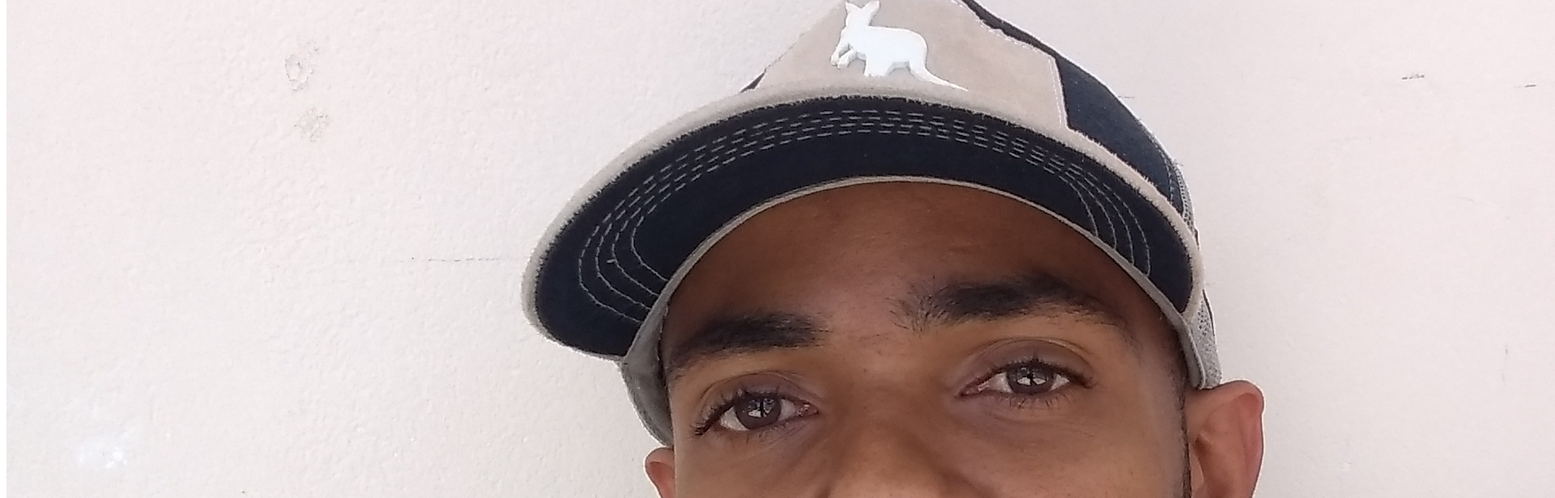
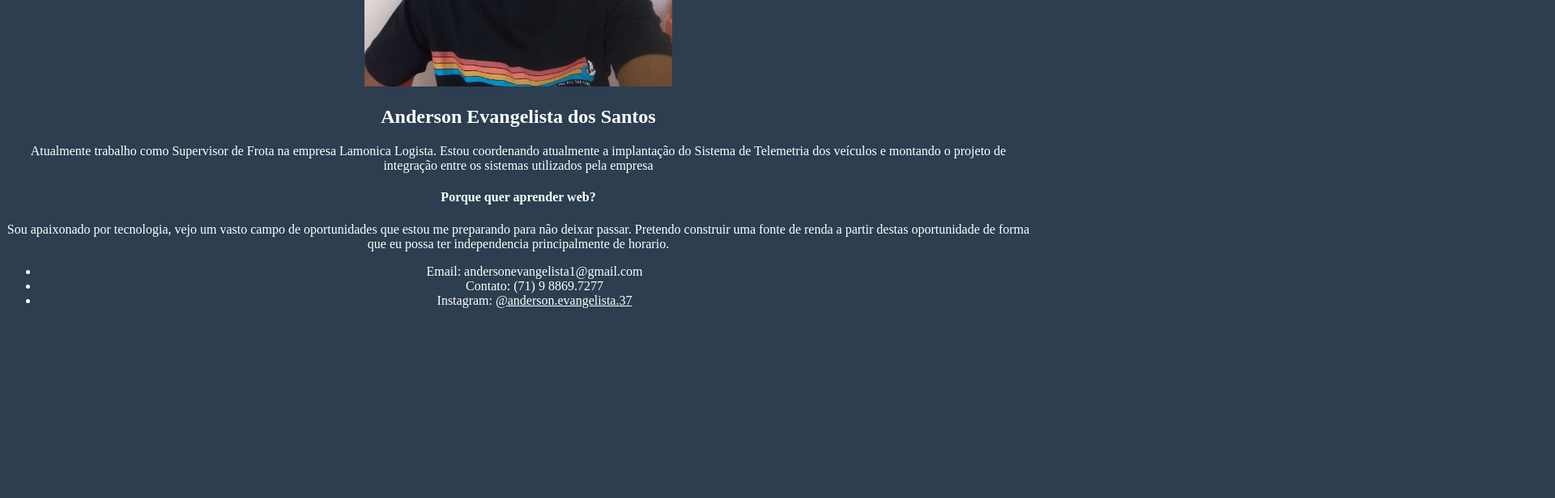
Before and after one commit to andersonevangelista/meu-perfil, a plain HTML site: page index.html in a window 1280 px wide. Shown: the part 280-896 px from the top of the page at 81% size, 1920 px wide, since content can reach past the window. After the commit the page ends 800 px from the top, so only its background shows below. Drawn offline with Linux system fonts and the light colour scheme.

Commit message:
Criando CSS da página

```diff
--- /dev/null
+++ b/css/style.css
@@ -0,0 +1,15 @@
+/* Criação da classe center com a instrução de alinhamento no centro */
+.center{
+    text-align: center;
+}
+
+.size-img{
+    width: 30%;
+}
+
+.bg{
+    background-color: #2c3e50;
+}
+.txt-color{
+    color: white;
+}
--- a/index.html
+++ b/index.html
@@ -6,22 +6,25 @@
         <meta name="viewport" content="width=device-width, initial-scale=1.0">
         <meta http-equiv="X-UA-Compatible" content="ie-edge">
         <title>Anderson Santos</title>
+        <link rel="stylesheet" href="css/style.css"
 
     </head>
     <!-- No body colocaremos tudo que o browser irá renderizar ou seja, motrar para o usuário. -->
-    <body>
-        <img src="images/me.jpg" alt="Foto de perfil Anderson"
+    <body class="center bg
+    ">
+        <img class="size-img" src="images/me.jpg" alt="Foto de perfil Anderson">
         <!-- Tags para título: h1, h2, h3, h4, h5, h6 -->
-        <h2>Anderson Evangelista dos Santos</h2>
-        <p>Atualmente trabalho como Supervisor de Frota na empresa Lamonica Logista. Estou coordenando atualmente a implantação do Sistema
+        <h2 class="txt-color">Anderson Evangelista dos Santos</h2>
+        <p class="txt-color">Atualmente trabalho como Supervisor de Frota na empresa Lamonica Logista. Estou coordenando atualmente a implantação do Sistema
             de Telemetria dos veículos e montando o projeto de integração entre os sistemas utilizados pela empresa
-        <h4>Porque quer aprender web?</h4>
-        <p>Sou apaixonado por tecnologia, vejo um vasto campo de oportunidades que estou me preparando para não deixar passar. Pretendo construir uma fonte de renda a partir destas oportunidade de forma que eu possa ter independencia principalmente de horario.</p>
+        <h4 class="txt-color">Porque quer aprender web?</h4>
+        <p class="txt-color">Sou apaixonado por tecnologia, vejo um vasto campo de oportunidades que estou me preparando para não deixar passar. Pretendo construir uma fonte de renda a partir destas oportunidade de forma que eu possa ter independencia principalmente de horario.</p>
         <!-- Tag ul para criação de lista. Tag ol cria lista ordenada -->
-        <ul>
+        <ul class="txt-color">
             <li>Email: andersonevangelista1@gmail.com</li>
             <li>Contato: (71) 9 8869.7277</li>
-            <li>Instagram: <a target="_blank" href="https://www.instagram.com/anderson.evangelista.37/">@anderson.evangelista.37</a></li>
+            <!-- Tag a serve para linkar um elemento a um link e o blank faz abrir o link numa nova pagina. -->
+            <li>Instagram: <a class="txt-color" target="_blank" href="https://www.instagram.com/anderson.evangelista.37/">@anderson.evangelista.37</a></li>
         </ul>
 
 
```
